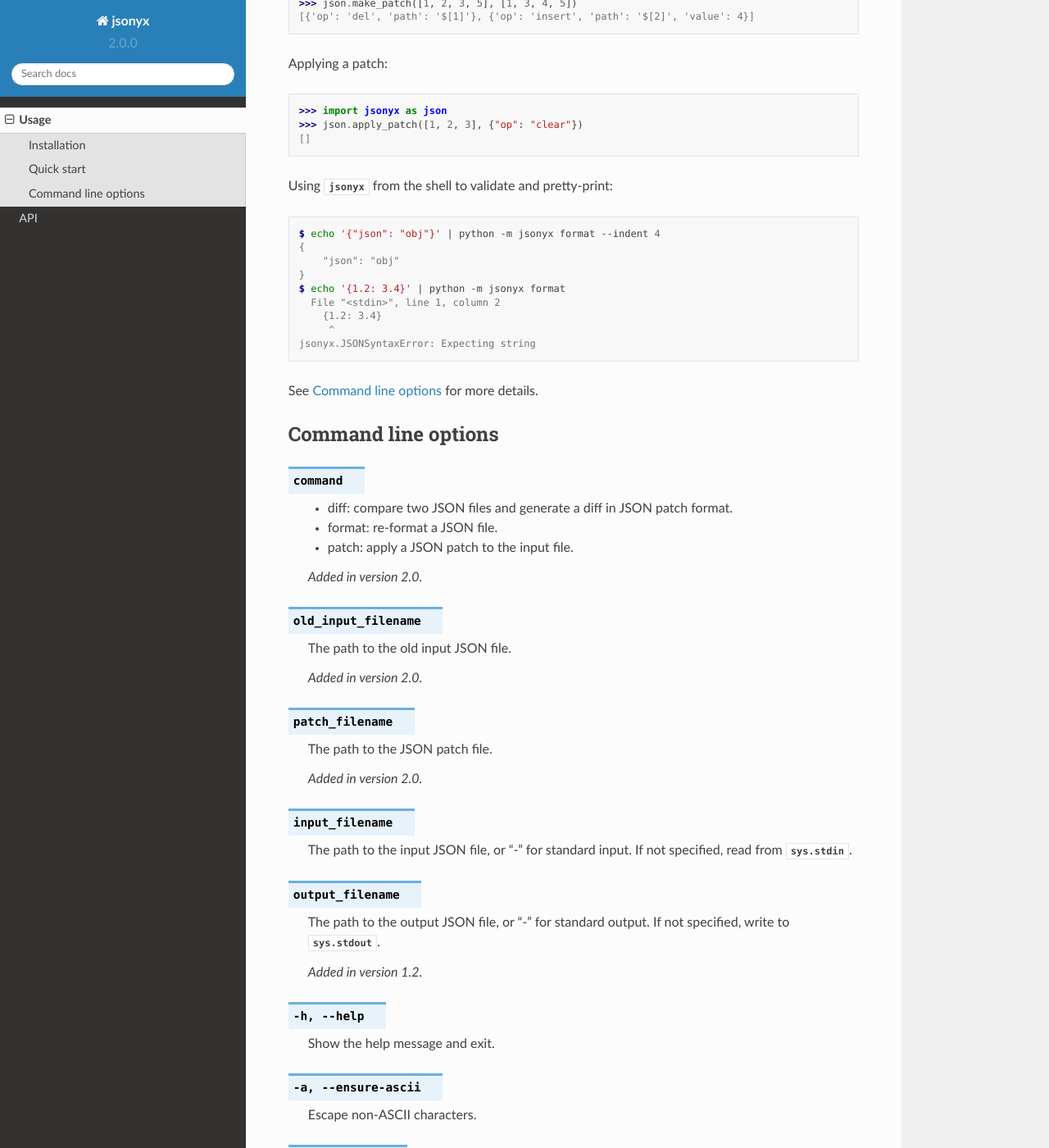
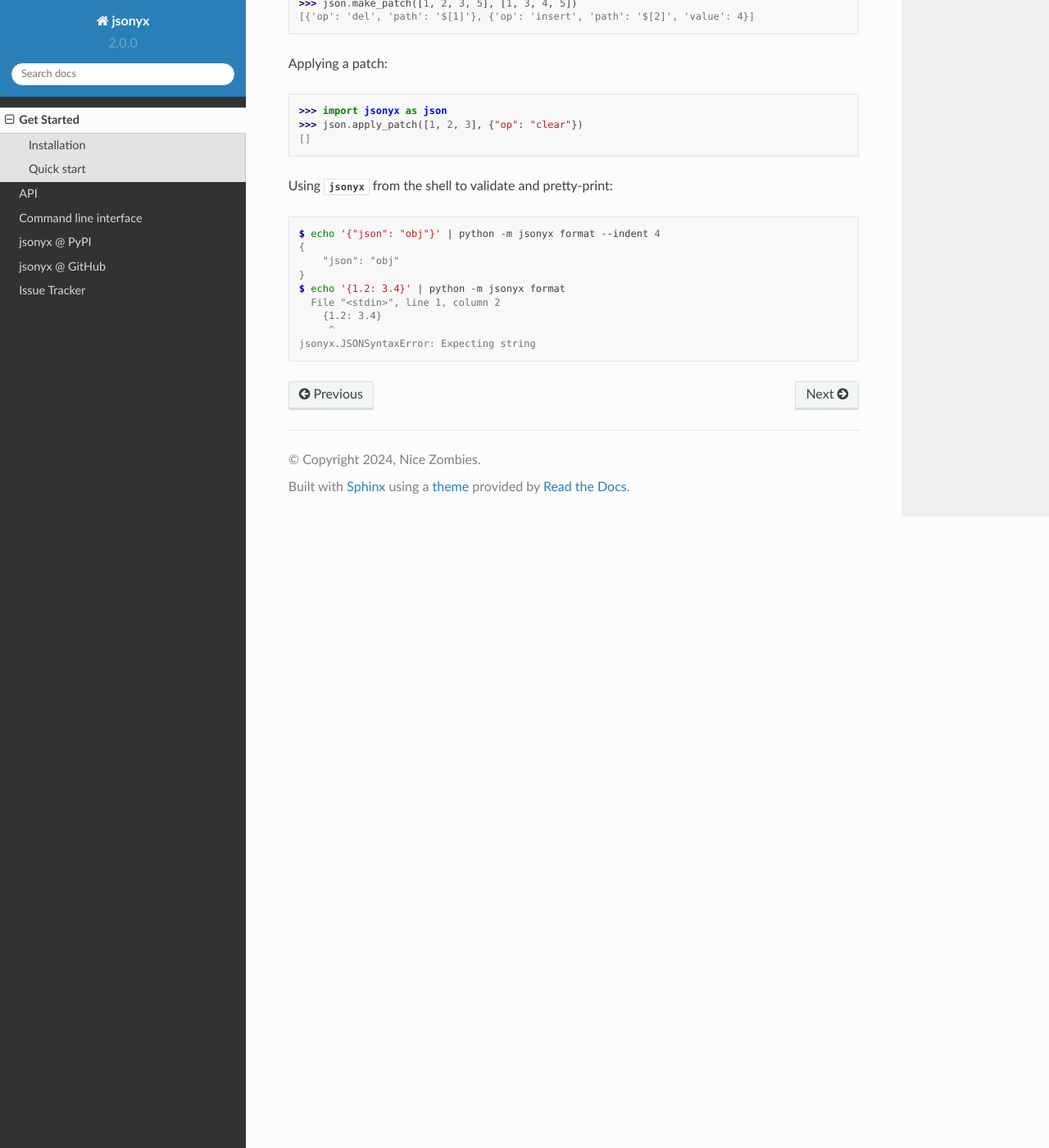
Before and after one commit to nineteendo/jsonyx, a Sphinx documentation site: the page built from docs/source/getting-started.rst, in a window 1280 px wide and 1400 px high, scrolled down 2117 px. Shown: the whole window at 82% size. Built offline with Sphinx 7.4.7 and the Read the Docs theme 2.0.0, drawn with Linux system fonts in a browser that asks for light colours; pages that are not in the unit, such as notebooks, are missing from menus; some of the changed text lies outside the part shown.

Commit message:
Getting started and CLI

```diff
--- a/docs/source/usage.rst
+++ b/docs/source/getting-started.rst
@@ -1,5 +1,5 @@
-Usage
-=====
+Get Started
+===========
 
 .. _installation:
 
@@ -121,82 +121,3 @@ Using :mod:`jsonyx` from the shell to validate and pretty-print:
         {1.2: 3.4}
          ^
     jsonyx.JSONSyntaxError: Expecting string
-
-See :ref:`command_line_options` for more details.
-
-.. _command_line_options:
-
-Command line options
---------------------
-
-.. option:: command
-
-    - diff: compare two JSON files and generate a diff in JSON patch format.
-    - format: re-format a JSON file.
-    - patch: apply a JSON patch to the input file.
-
-    .. versionadded:: 2.0
-
-.. option:: old_input_filename
-
-    The path to the old input JSON file.
-
-    .. versionadded:: 2.0
-
-.. option:: patch_filename
-
-    The path to the JSON patch file.
-
-    .. versionadded:: 2.0
-
-.. option:: input_filename
-
-    The path to the input JSON file, or "-" for standard input. If not
-    specified, read from :data:`sys.stdin`.
-
-.. option:: output_filename
-
-    The path to the output JSON file, or "-" for standard output. If not
-    specified, write to :data:`sys.stdout`.
-
-    .. versionadded:: 1.2
-
-.. option:: -h, --help
-
-    Show the help message and exit.
-
-.. option:: -a, --ensure-ascii
-
-    Escape non-ASCII characters.
-
-.. option:: -c, --compact
-
-    Avoid unnecessary whitespace after "," and ":".
-
-.. option:: -C, --no-commas
-
-    Separate items by whitespace instead of commas.
-
-.. option:: -d, --use-decimal
-
-    Use decimal instead of float.
-
-.. option:: -i SPACES, --indent SPACES
-
-    Indent using the specified number of spaces.
-
-.. option:: -s, --sort-keys
-
-    Sort the keys of objects.
-
-.. option:: -S, --nonstrict
-
-    Allow all JSON deviations.
-
-.. option:: -t, --trailing-comma
-
-    Add a trailing comma if indented.
-
-.. option:: -T, --indent-tab
-
-    Indent using tabs.
```
Also changed, not shown: docs/source/cli.rst (added, +74 -0 lines), docs/source/index.rst (+12 -5 lines).
